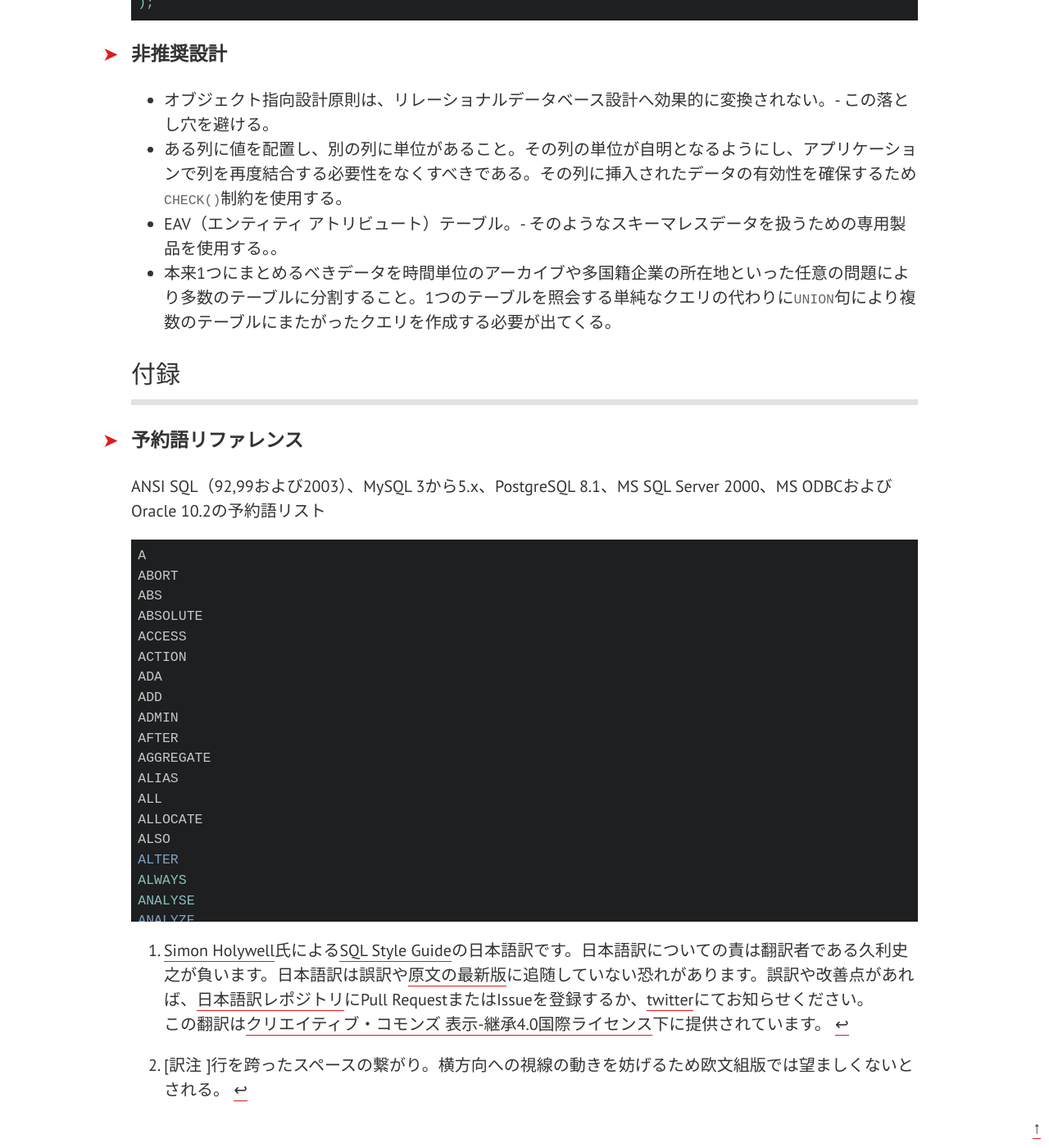
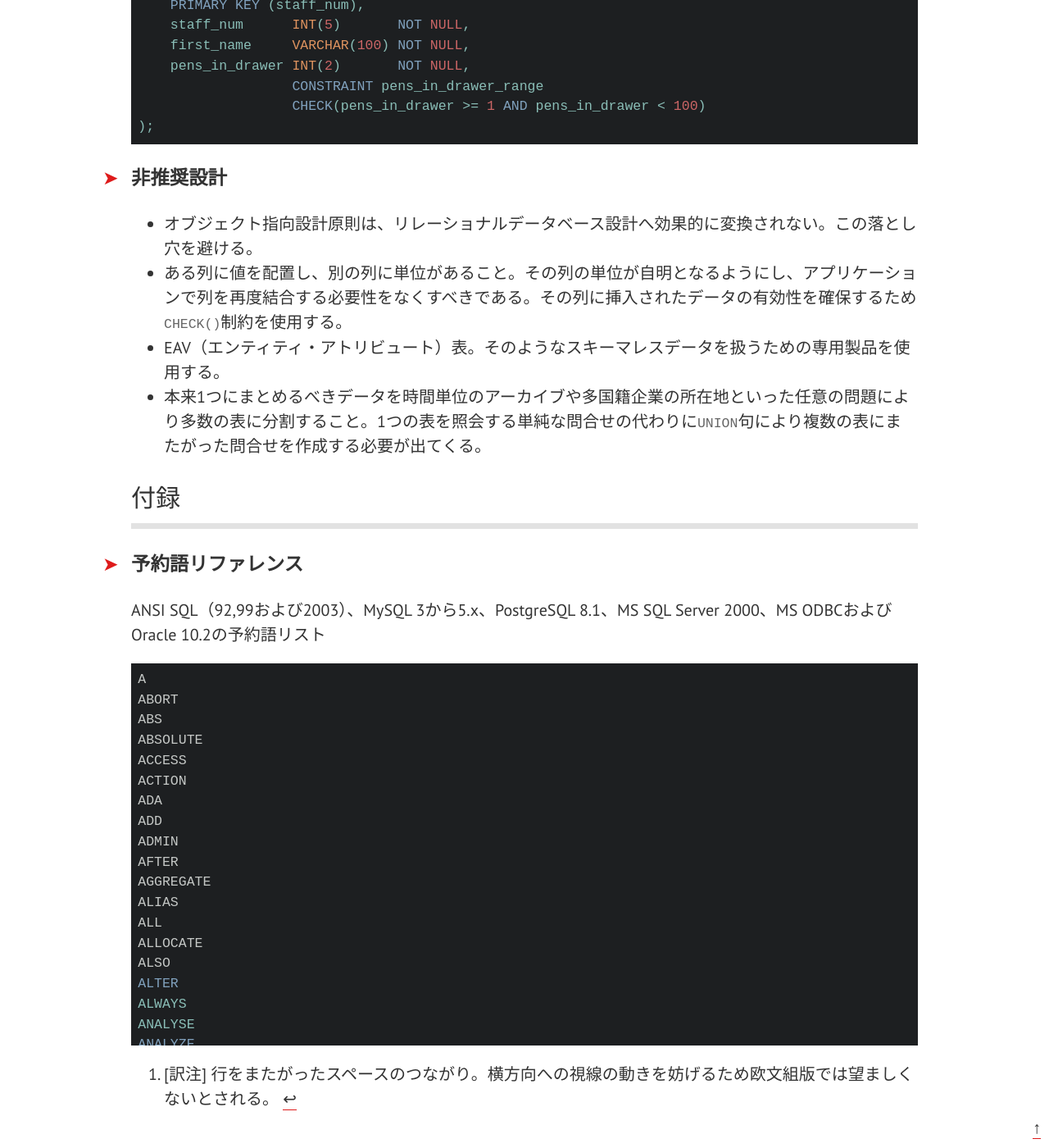
Before and after one commit to treffynnon/sqlstyle.guide, a Jekyll site: the page built from jp/index.md, in a window 1280 px wide and 1400 px high, scrolled down 9975 px. Shown: the whole window at 82% size. Built offline with Jekyll 4.4.1, drawn with Linux system fonts in a browser that asks for light colours; nearby versions of some CDN libraries; some web fonts are replaced; comment, search, counter and statistics services are not loaded; some of the changed text lies outside the part shown.

Commit message:
Modify description about translation and terms in accord with JIS X3005

````diff
--- a/_includes/sqlstyle.guide.jp.md
+++ b/_includes/sqlstyle.guide.jp.md
@@ -2,12 +2,16 @@
 <div lang="ja">
 # SQLスタイルガイド（日本語訳）
 
-**日本語訳について**[^japanese]
+***
 
-[^japanese]: [Simon Holywell][simon]氏による[SQL Style Guide][self]の日本語訳です。日本語訳についての責は翻訳者である久利史之が負います。日本語訳は誤訳や[原文の最新版][self]に追随していない恐れがあります。誤訳や改善点があれば、[日本語訳レポジトリ][repo-jp]にPull RequestまたはIssueを登録するか、[twitter][twitter-jp]にてお知らせください。<br>この翻訳は[クリエイティブ・コモンズ 表示-継承4.0国際ライセンス][licence]下に提供されています。
+**日本語訳について**
 
-[repo-jp]: https://github.com/nkurigit/sqlstyle.guide
+日本語訳は誤訳や[原文の最新版][self]に追随していない恐れがあります。誤訳や改善点があれば、GitHubの[issue][]または[pull request][pull]を使用するか、[Twitter][twitter-jp]でお知らせください。
+翻訳: 久利史之 [@nkuritw][twitter-jp]
+
 [twitter-jp]: https://twitter.com/nkuritw
+
+***
 
 ## 概要
 
@@ -59,7 +63,7 @@
 * 桁数を最大30バイトにする。実務的にはマルチバイト文字セットを除き30文字である。
 * 名前は文字で始めなければならずアンダースコアでは終わらない方が良い。
 * 名前には英字、数字、アンダースコアのみを使用する。
-* 複数の連続したアンダースコアの使用を避ける。- 読取るのが難しくなる。
+* 複数の連続したアンダースコアの使用を避ける。読取るのが難しくなる。
 * 名前にスペースを含めるのが自然な場合はアンダースコアを使用する。（first nameは`first_name`）
 * 略語を避ける。略語を使う必要がある場合は、一般的に通じるものであることを確認する。
 
@@ -68,23 +72,23 @@
   FROM staff;
 ```
 
-### テーブル
+### 表
 
 * 集合名詞を使用するか、望ましくはないが、複数形を使用する。例えば、`employees`より`staff`が望ましい。
 * `tbl`などの接頭辞やハンガリアン記法による接頭辞を付けない。
-* テーブルに列の名前と同じ名前を付けない。その逆も同様である。
-* 関連付けするテーブルの名前に2つのテーブル名を連結した名前を付けないようにする。`cars_mechanics`より`services`が望ましい。
+* 表に列の名前と同じ名前を付けない。その逆も同様である。
+* 関連付けする表の名前に2つの表名を連結した名前を付けないようにする。`cars_mechanics`より`services`が望ましい。
 
 ### 列
 
 * 常に単数形の名前を使用する。
 * 主キーに単純に`id`を使うのは極力避ける。
-* テーブルと同じ名前の列を追加しない。逆もまた同様である。
+* 表と同じ名前の列を追加しない。逆もまた同様である。
 * 固有名詞など意味のある場合を除いて、常に小文字を使用する。
 
 ### 別名、相関名
 
-* 何らからの方法でオブジェクトまたはその別名へ関連付けをすべきである。
+* 何らかの方法でオブジェクトまたはその別名へ関連付けをすべきである。
 * 大雑把な方法として相関名はオブジェクト名の先頭文字を使う。
 * すでに同じ相関名がある場合は数値を追加する。
 * 常に`AS`キーワードを記載する。明示的であれば読みやすくなる。
@@ -101,17 +105,17 @@
   FROM staff AS s;
 ```
 
-### ストアドプロシージャ
+### ストアド・プロシージャ
 
 * 名前に動詞を含める。
 * `sp_`またはそのような説明的接頭辞やハンガリアン記法を含めない。
 
 ### 統一的接尾辞
 
-以下の接尾辞は普遍的な意味を持ち、SQLコードから容易に列を読み取り理解できるようにしてくれる。適切な箇所で正しい接尾辞を使用すること。
+以下の接尾辞は一般的意味を持ち、SQLコードから列を読み取り理解しやすくする。適切な箇所で正しい接尾辞を使用すること。
 
 * `_id` - 主キーである列など一意の識別子。
-* `_status` - flag値または任意のタイプの状況を表す（例: 公開状況）。
+* `_status` - flag値または任意のタイプの状況を表す（例: publication_status）。
 * `_total` - 値の集合の合計または総計。
 * `_num` - フィールドに数値が含まれていることを表す。
 * `_name` - first_nameのように名前を強調する。
@@ -121,7 +125,7 @@
 * `_size` - ファイルサイズや衣類などのサイズ。
 * `_addr` - 有形無形のデータのアドレス（例: ip_addr)。
 
-## クエリ構文
+## 問合せ文
 
 ### 予約語
 
@@ -145,7 +149,7 @@
 
 スペースを活用し、基底のキーワードがすべて同じ位置で終わるようにコードを整列させる。これは途中で「リバー」[^river]を形作り、コードの見通しを良くし、実装の詳細からキーワードを分離することを容易にする。「リバー」は[タイポグラフィ（欧文組版）では望ましくない][rivers]とされるが、役に立つ。
 
-[^river]: [訳注 ]行を跨ったスペースの繋がり。横方向への視線の動きを妨げるため欧文組版では望ましくないとされる。
+[^river]: [訳注] 行をまたがったスペースのつながり。横方向への視線の動きを妨げるため欧文組版では望ましくないとされる。
 
 ```sql
 SELECT f.average_height, f.average_diameter
@@ -175,12 +179,12 @@
 以下のものは常に改行や空行を入れる。
 
 * `AND`または`OR`の前
-* セミコロンの後。クエリを分けて読みやすくするため。
+* セミコロンの後。問合せを分けて読みやすくするため。
 * キーワードの定義後。
 * 複数の列を論理的なグループに分けたコンマの後。
 * コードを関連するセクション単位に分離する場合。これはひとまとまりの大きなコードの可読性を向上させる。
 
-すべてのキーワードを右に寄せ、値を左揃えにすると、クエリの中程に一様に縦の空間ができる。これもクエリの定義を素早く把握するのに大きく役立つ。
+すべてのキーワードを右に寄せ、値を左揃えにすると、問合せ文の中程に一様に縦の空間ができる。これも問合せの定義を素早く把握するのに大きく役立つ。
 
 ```sql
 INSERT INTO albums (title, release_date, recording_date)
@@ -222,9 +226,9 @@
           AND c.chief = 'Y';
 ```
 
-#### サブクエリ
+#### 副問合せ
 
-サブクエリもまた「リバー」の右側に配置し、他のクエリと同じスタイルを使用してレイアウトすべきである。閉じ括弧を新しい行の開き括弧と同じ文字位置に配置することが有効な場合もある。- 特にネストされたサブクエリの場合に有効である。
+副問合せもまた「リバー」の右側に配置し、他の問合せと同じスタイルを使用してレイアウトすべきである。閉じ括弧を新しい行の開き括弧と同じ文字位置に配置することが有効な場合もある。特にネストされた副問合せの場合に有効である。
 
 ```sql
 SELECT r.last_name,
@@ -245,7 +249,7 @@
 * 複数の`AND`を組み合わせる代わりに`BETWEEN`を使用する。
 * 同様に複数のOR句を使用する代わりに`IN()`句を使用する。
 * 使用するデータベースに接続した状態で値を変換する必要がある場合には`CASE`式を使う。`CASE`式はネストしてより複雑な論理構造を形成することができる。
-* `UNION`節および一時テーブルは極力避ける。これらの機能へ依存しないようにスキーマを最適化できる場合はそうした方が良い。
+* `UNION`節および一時表は極力避ける。これらの機能へ依存しないようにスキーマを最適化できる場合はそうした方が良い。
 
 ```sql
 SELECT CASE postcode
@@ -266,7 +270,7 @@
 
 ### データ型の選択
 
-* できるだけベンダー固有のデータ型は使用しないようにする。 - これらは移植性がないだけでなく、同じベンダーのソフトウェアの古いバージョンでは使用できない可能性がある。
+* できるだけベンダー固有のデータ型は使用しないようにする。 これらは移植性がないだけでなく、同じベンダーのソフトウェアの古いバージョンでは使用できない可能性がある。
 * 浮動小数点による計算がどうしても必要な場合のみ`REAL`または`FLOAT`型を使い、それ以外は常に`NUMERIC`と`DECIMAL`型が望ましい。浮動小数点の丸め誤差は煩わしい。
 
 ### デフォルト値の指定
@@ -295,7 +299,7 @@
 
 ##### 通則
 
-* テーブルには、完全で有用なキーが少なくとも1つ必要である。
+* 表には、完全で有用なキーが少なくとも1つ必要である。
 * `UNIQUE`、`PRIMARY KEY`、`FOREIGN KEY`と言ったデータベースベンダーが自動で付与する自明のものを除き、制約には独自の名称を付与する。
 
 ##### レイアウトと順序
@@ -303,9 +307,9 @@
 * `CREATE TABLE`文の直後に`PRIMARY KEY`を定める。
 * 制約は、対応する列の直下に定義します。列名の右に揃うようにインデントする。
 * 複数列制約であれば、可能な限り両方の列定義に近くに配置することを検討する。それが困難な場合は、最後の手段として`CREATE TABLE`定義の最後に含める。
-* テーブル全体に適用されるテーブルレベルの制約であればそれも最後に表示する。
+* 表全体に適用される表レベルの制約であればそれも最後に表示する。
 * アルファベット順を使用する。`ON DELETE`は`ON UPDATE`の前に来る。
-* 必要に応じクエリの各要素を同じ文字位置に揃える。例えば、`NOT NULL`の定義はすべて同じ文字位置から開始する。これは絶対必要というわけではないがコードを見通し良く読みやすくする。
+* 必要に応じ問合せの各要素を同じ文字位置に揃える。例えば、`NOT NULL`の定義はすべて同じ文字位置から開始する。これは絶対必要というわけではないがコードを見通し良く読みやすくする。
 
 ##### 検証
 
@@ -328,10 +332,10 @@
 
 ### 非推奨設計
 
-* オブジェクト指向設計原則は、リレーショナルデータベース設計へ効果的に変換されない。- この落とし穴を避ける。
+* オブジェクト指向設計原則は、リレーショナルデータベース設計へ効果的に変換されない。この落とし穴を避ける。
 * ある列に値を配置し、別の列に単位があること。その列の単位が自明となるようにし、アプリケーションで列を再度結合する必要性をなくすべきである。その列に挿入されたデータの有効性を確保するため`CHECK()`制約を使用する。
-* EAV（エンティティ アトリビュート）テーブル。- そのようなスキーマレスデータを扱うための専用製品を使用する。。
-* 本来1つにまとめるべきデータを時間単位のアーカイブや多国籍企業の所在地といった任意の問題により多数のテーブルに分割すること。1つのテーブルを照会する単純なクエリの代わりに`UNION`句により複数のテーブルにまたがったクエリを作成する必要が出てくる。
+* EAV（エンティティ・アトリビュート）表。そのようなスキーマレスデータを扱うための専用製品を使用する。
+* 本来1つにまとめるべきデータを時間単位のアーカイブや多国籍企業の所在地といった任意の問題により多数の表に分割すること。1つの表を照会する単純な問合せの代わりに`UNION`句により複数の表にまたがった問合せを作成する必要が出てくる。
 
 ## 付録
 
@@ -1179,9 +1183,9 @@
     "SQL style guide pull requests on GitHub"
 [celko]: https://www.amazon.co.jp/Celkos-Programming-Kaufmann-Management-Systems/dp/0120887975
     "Joe Celko's SQL Programming Style (The Morgan Kaufmann Series in Data Management Systems)"
-[dl-md]: https://raw.githubusercontent.com/nkurigit/sqlstyle.guide/gh-pages/_includes/sqlstyle.guide.jp.md
+[dl-md]: https://raw.githubusercontent.com/treffynnon/sqlstyle.guide/gh-pages/_includes/sqlstyle.guide.jp.md
     "Download the guide in Markdown format"
-[iso-8601]: https://en.wikipedia.org/wiki/ISO_8601
+[iso-8601]: https://ja.wikipedia.org/wiki/ISO_8601
     "Wikipedia: ISO 8601"
 [rivers]: http://practicaltypography.com/one-space-between-sentences.html
     "Practical Typography: one space between sentences"
````
Also changed, not shown: other parts of _includes/sqlstyle.guide.jp.md (+1 -1 lines), README.md.
